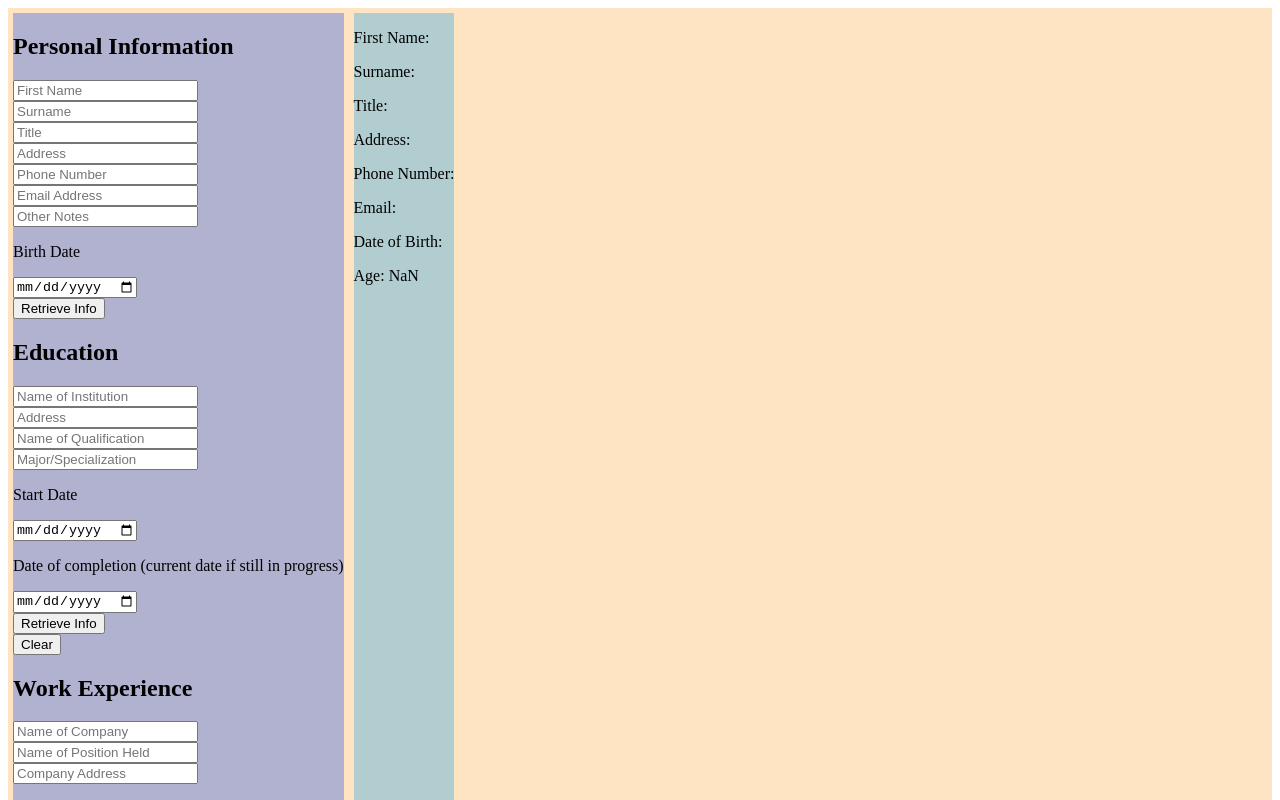
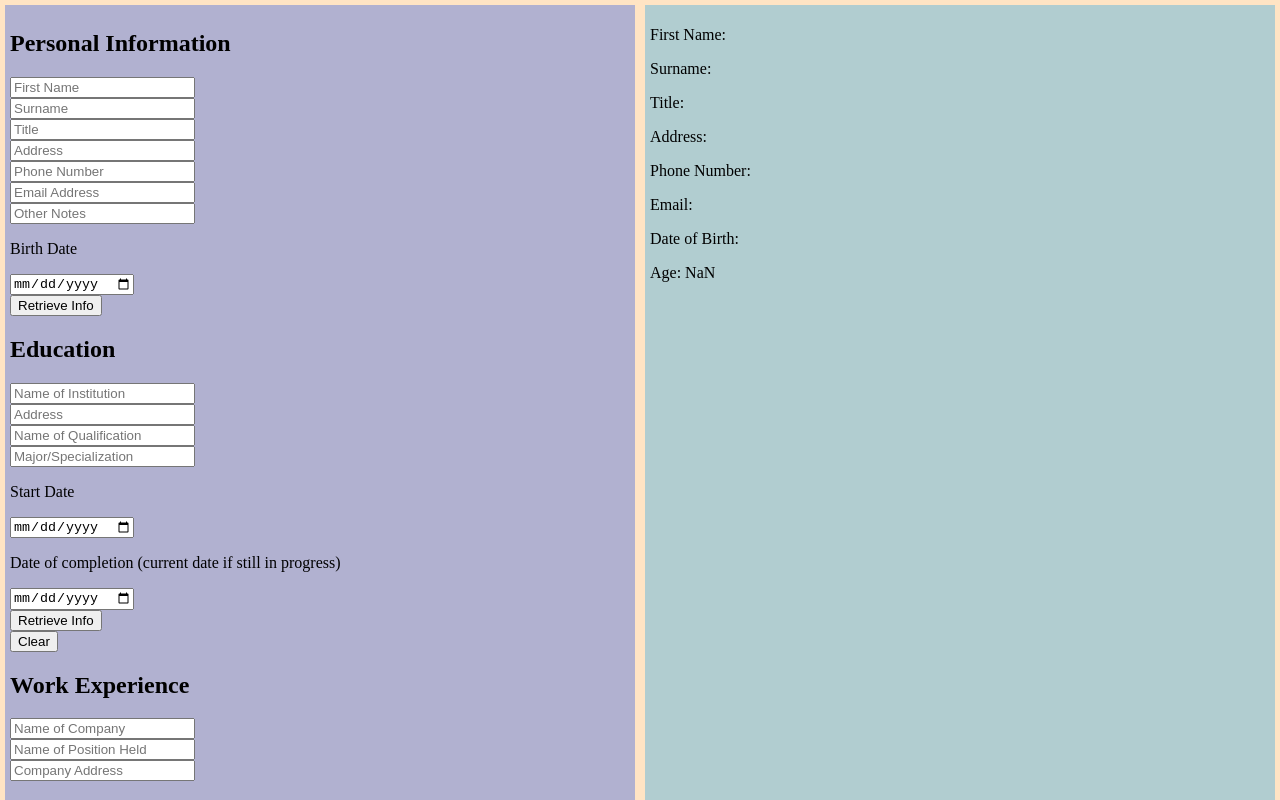
Before and after one commit to ScottCRed/cv-app, a React (Create React App) app: page / in a window 1280 px wide. Shown: the top 800 px of the page. Built offline with nearby package versions, Linux system fonts and the light colour scheme.

Commit message:
Remove body margins and add padding to wrappers

```diff
--- a/src/App.css
+++ b/src/App.css
@@ -1,14 +1,23 @@
+body {
+    margin: 0;
+}
+
 .mainWrapper {
     display: flex;
     background-color: bisque;
+    margin: 0px;
 }
 
 .formWrapper {
     background-color: rgb(177, 177, 208);
     margin: 5px;
+    padding: 5px;
+    width: 650px;
 }
 
 .previewWrapper {
     background-color: rgb(177, 205, 208);
     margin: 5px;
+    padding: 5px;
+    width: 650px;
 }
```
